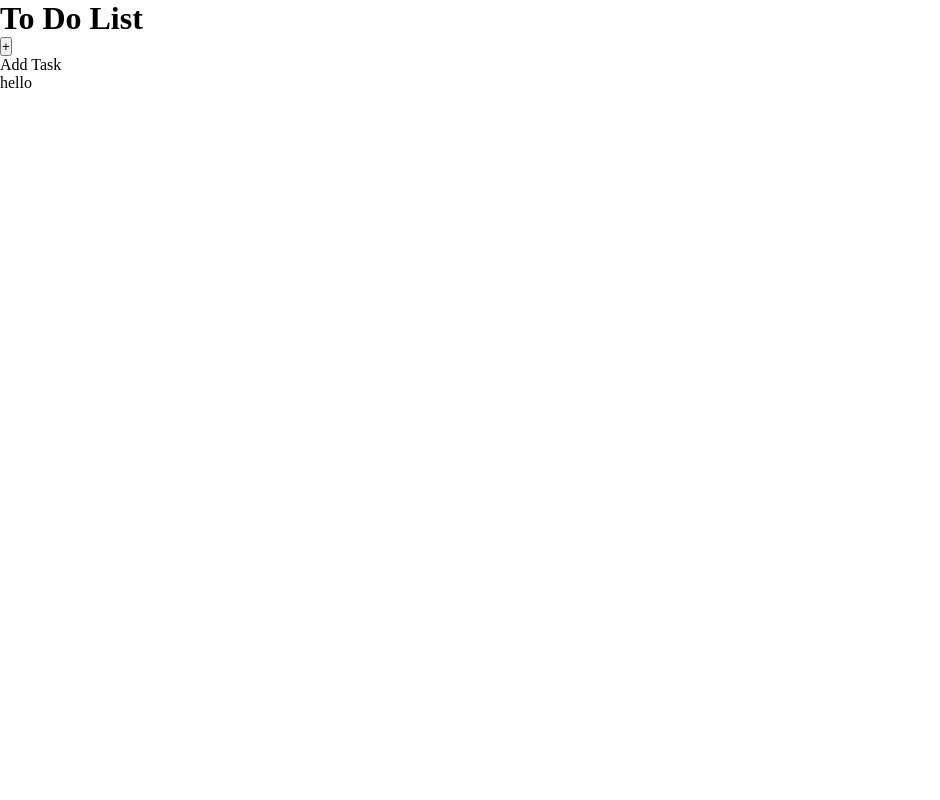
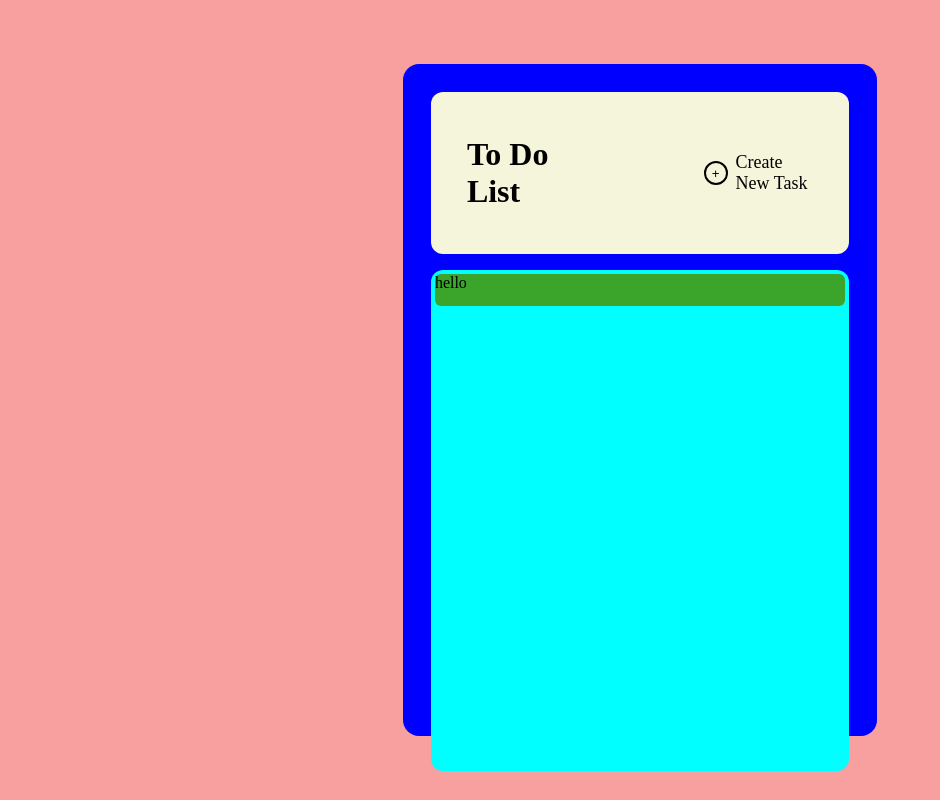
Before and after one commit to Cliffp15/to-do-list, a React (Create React App) app: page / in a window 1280 px wide. Shown: the whole page, without its empty margins (0-940 px from the left). Built offline with nearby package versions, Linux system fonts and the light colour scheme.

Commit message:
set up intial layout for todolist

```diff
--- a/src/App.css
+++ b/src/App.css
@@ -1,8 +1,90 @@
 *{
 margin: 0;
 padding: 0;
+/* background-color:rgb(56, 58, 58); */
 }
 
 .to-do-wrapper{
+  display:flex;
+  margin: auto;
+  justify-content: center;
+  align-content:center;
+  background-color: rgb(248, 160, 160);
+  width: 100%;
+  height: 100vh;
+}
+
+.to-do-contents{
+  display:block;
+  position: relative;
+  margin: 4rem 2rem 4rem 2rem;
+  padding: 28px;
+  background-color: blue;
+  border-radius: 16px;
+  max-width: 100%;
+
+}
+
+.to-do-header{
+  display:flex;
+  flex-direction:row ;
+  border-radius: 12px;
+  padding: 12px;
+  background-color:beige;
+}
+
+.to-do-header h1{
+  margin-top: 12px;
+  margin-left: 4px;
+  margin-right: 4px;
+  margin-bottom: 12px;
+  width: 100%;
+  padding: 20px;
+}
+
+.new-task-button-section{
+  display:flex;
+  flex-direction: row;
+  margin-left: 16%;
+  padding: 20px;
+  width: 100%;
+}
+
+.create-new-task-button{
+  display: flex;
+  justify-content: center;
+  align-items: center;
+  border-radius:60px;
+  margin: auto .5rem ;
+  padding: 10px 10px;
+  height: 10px;
+  width: 10px;
+  border-style:solid;
+  background-color: beige;
+}
+
+.new-task-button-section p{
+  display:block;
+  width: 100%;
+  font-size: 18px;
+  font-weight: 400;
   margin: auto;
 }
+
+
+.task-section{
+  display:block;
+  margin-top: 1rem;
+  margin-bottom: auto;
+  padding: 4px;
+  border-radius: 12px;
+  width: auto;
+  min-height: 80%;
+  background-color: aqua;
+}
+
+.task-input{
+  background-color: rgb(58, 165, 42);
+  height: 32px;
+  border-radius: 6px;
+}
--- a/src/App.js
+++ b/src/App.js
@@ -5,17 +5,16 @@ function App() {
     <div className="App">
       <div className='to-do-wrapper'>
       <div className='to-do-contents'>
-
         <div className='to-do-header'>
             <h1 className='to-do-title'> To Do List</h1>
             <div className='new-task-button-section'>
-            <button className='crete-new-task'> + </button>
-            <p className='add-task'>Add Task </p>
+            <button className='create-new-task-button'> + </button>
+            <p className='new-task-text'>Create New Task </p>
             </div>
         </div>
-        <div className='task-section'>
-          <form className='task-input'> hello</form>
-        </div>
+      <div className='task-section'>
+        <form className='task-input'> hello</form>
+      </div>
       </div>
       </div>
     </div>
```
